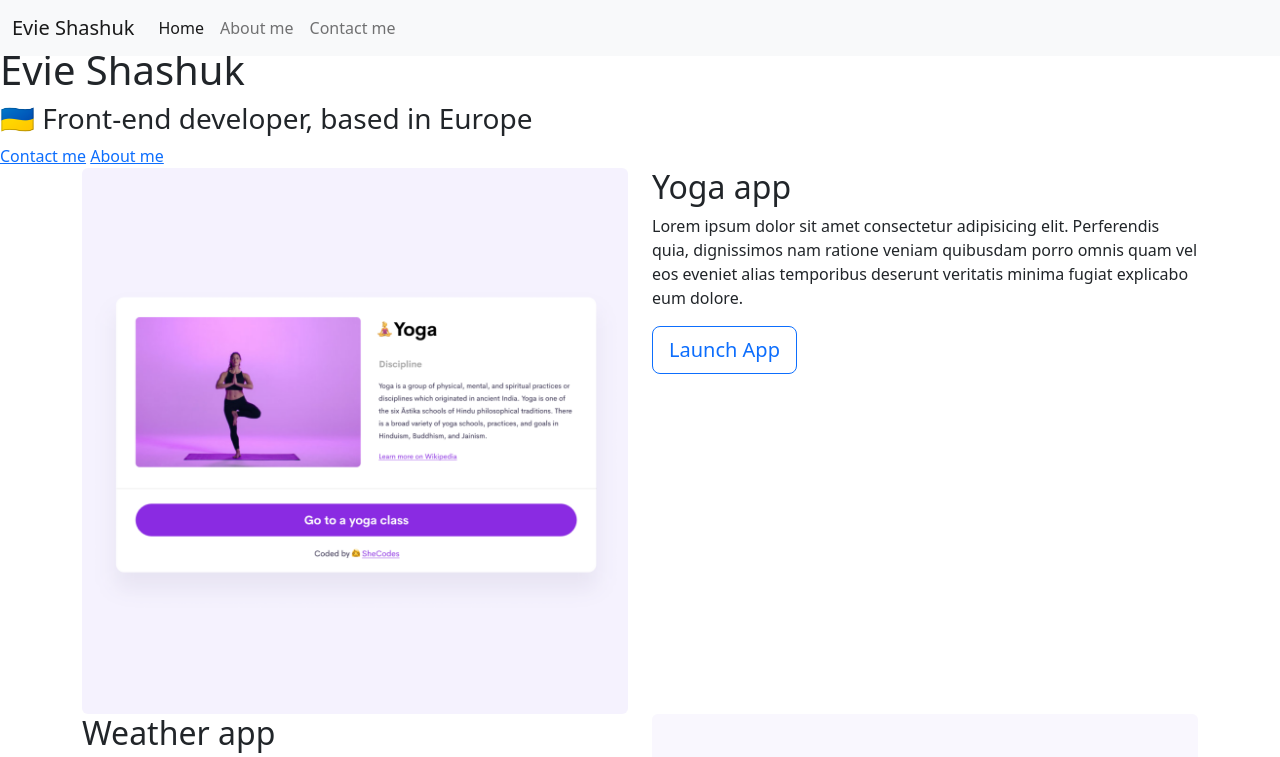
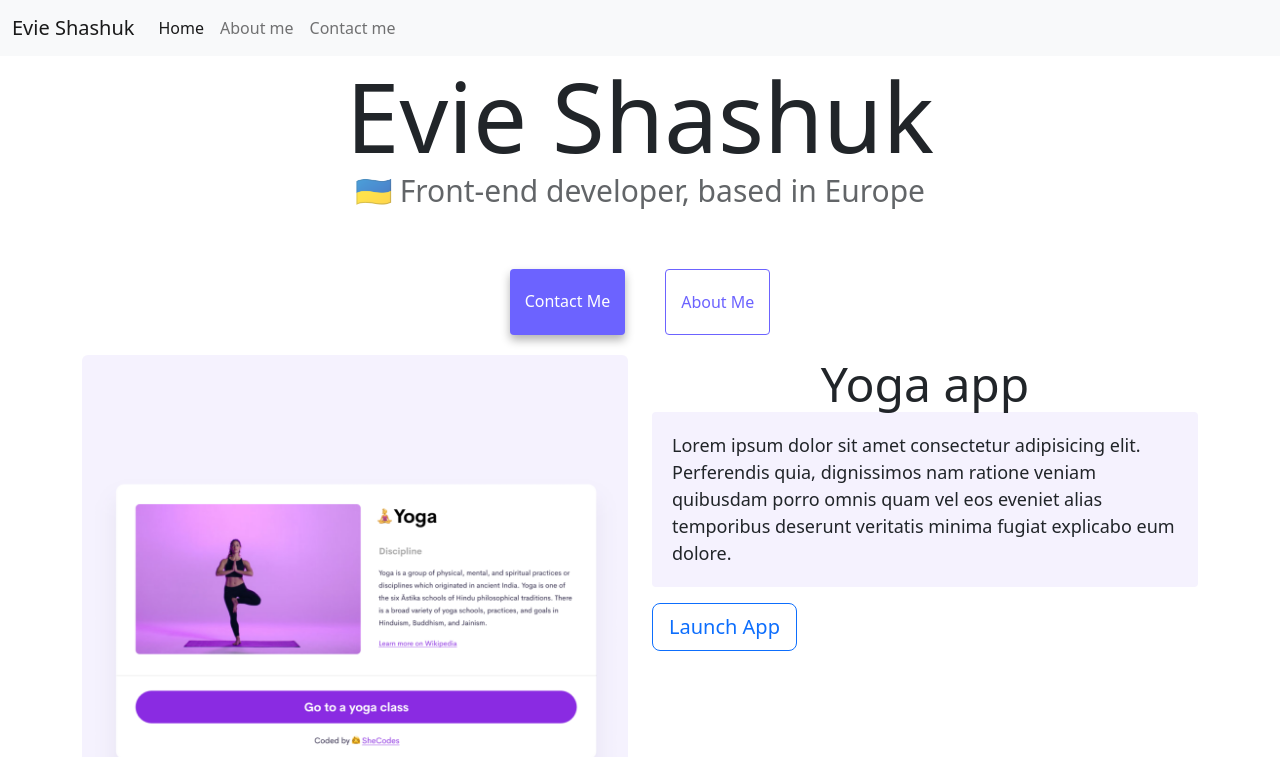
Before and after one commit to evieshashuk/my-project, a plain HTML site: page index.html in a window 1280 px wide. Shown: the top 757 px of the page. Drawn offline with nearby package versions, Linux system fonts and the light colour scheme.

Commit message:
added css

```diff
--- /dev/null
+++ b/css/style.css
@@ -0,0 +1,93 @@
+:root {
+  --primary-color: #6c63ff;
+  --secondary-color: #f5f2fe;
+  --box-shadow: 0 5px 10px rgba(0, 0, 0, 0.3);
+  --font-size: 30px;
+}
+--font-size: 30px;
+
+body {
+  margin: 60px auto;
+  max-width: 800px;
+}
+
+h1,
+h2,
+h3 {
+  text-align: center;
+  margin: 0;
+}
+
+h1 {
+  font-size: 96px;
+}
+
+h2 {
+  font-size: 48px;
+}
+
+h3 {
+  font-size: var(--font-size);
+  opacity: 0.7;
+}
+
+p {
+  background: var(--secondary-color);
+  padding: 20px;
+  border-radius: 4px;
+  font-size: 18px;
+  line-height: 1.5;
+  text-align: left;
+}
+
+.navigation-links {
+  display: flex;
+  margin-top: 40px;
+  justify-content: center;
+}
+
+.navigation-links a {
+  margin: 20px;
+  border-radius: 4px;
+  padding: 20px 15px;
+  text-decoration: none;
+  text-transform: capitalize;
+}
+
+.contact-link {
+  background: var(--primary-color);
+  box-shadow: var(--box-shadow);
+  color: white;
+}
+
+.about-link {
+  color: var(--primary-color);
+  border: 1px solid var(--primary-color);
+}
+
+.homepage-link {
+  color: var(--primary-color);
+  text-align: center;
+  display: block;
+}
+
+.about-paragraphs {
+  display: flex;
+  margin: 30px 0;
+}
+
+.about-paragraphs p {
+  margin: 10px;
+}
+
+.email-link {
+  display: flex;
+  justify-content: center;
+  color: var(--primary-color);
+  font-size: 28px;
+  text-decoration: none;
+}
+
+.email-link:hover {
+  text-decoration: underline;
+}
--- a/index.html
+++ b/index.html
@@ -11,7 +11,7 @@
       integrity="sha384-gH2yIJqKdNHPEq0n4Mqa/HGKIhSkIHeL5AyhkYV8i59U5AR6csBvApHHNl/vI1Bx"
       crossorigin="anonymous"
     />
-    <link rel="stylesheet" href="style.css" />
+    <link rel="stylesheet" href="css/style.css" />
     <script
       src="https://cdn.jsdelivr.net/npm/bootstrap@5.2.0/dist/js/bootstrap.bundle.min.js"
       integrity="sha384-A3rJD856KowSb7dwlZdYEkO39Gagi7vIsF0jrRAoQmDKKtQBHUuLZ9AsSv4jD4Xa"
```
Also changed, not shown: about.html (+1 -1 lines).
